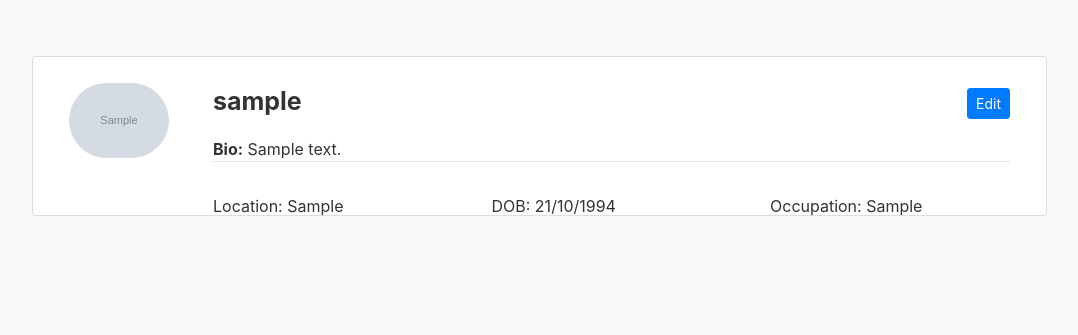
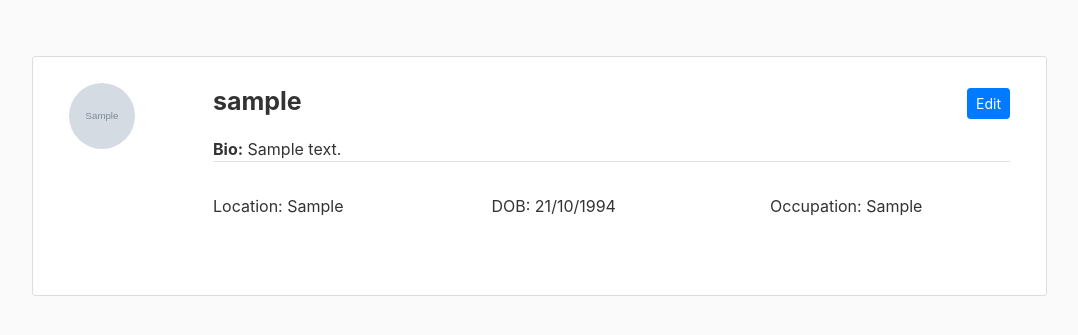
Before and after one commit to Ronith900/django_blog, a Django app: page /profile/1 in a window 1280 px wide. Shown: the part 56-391 px from the top of the page, without its empty margins (53-1131 px from the left). Run offline with Django 3.2, Linux system fonts and the light colour scheme; a user stored in the database is signed in; tables that the repository leaves empty hold one stand-in row (values such as "Sample post"); grey boxes marked "Sample" are stand-in pictures; some libraries are stand-ins or nearby versions.

Commit message:
profile and other enhancements

```diff
--- a/users/templates/users/profile.html
+++ b/users/templates/users/profile.html
@@ -4,7 +4,7 @@
 
 <div class="profile-container">
     <div class="user-profile user-profile-image">
-        <img src="{{user.profile.image.url}}" alt="profile-pic" class="profile-pic-user">
+        <img src="{{user.profile.image.url}}" alt="profile-pic" class="profile-pic">
 
     </div>
     <div class="user-profile">
@@ -56,7 +56,7 @@
       border-radius: 3px;
       display:flex;
       flex-direction:row;
-      height:20vh;
+      height:30vh;
       margin-top:2rem;
 
     }
--- a/users/templates/users/profile_edit.html
+++ b/users/templates/users/profile_edit.html
@@ -11,6 +11,6 @@
                 <button class="btn btn-outline-info" type="submit">Save</button>
             </div>
         </form>
-\
+
     </div>
 {% endblock content %}
```
